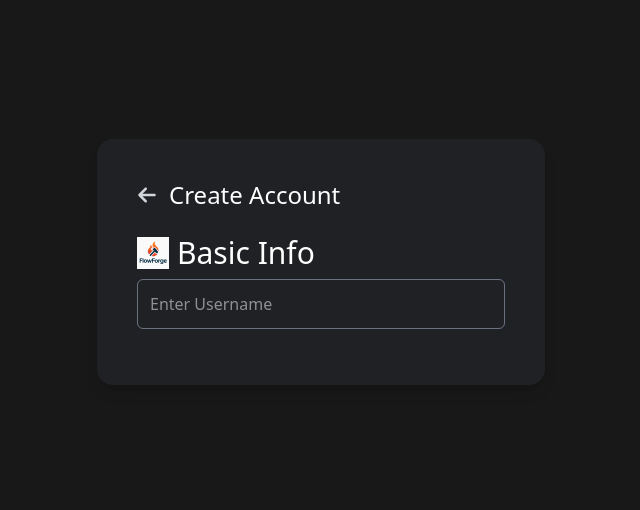
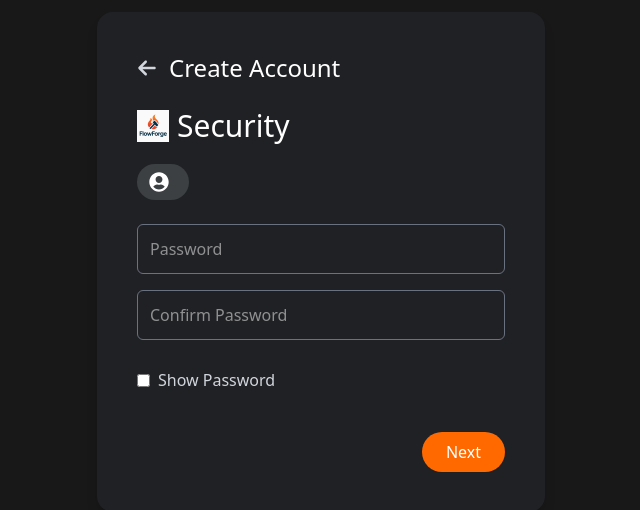
Before and after one commit to AbhinavSharma0188/Major_Project_2, a React (Vite) app in the folder frontend/vite-project/: page /signup in a window 1280 px wide. Shown: the part 138-648 px from the top of the page, without its empty margins (319-959 px from the left). Built offline with nearby package versions, Linux system fonts and the light colour scheme.

Commit message:
step 2 completed of signup

```diff
--- a/frontend/vite-project/src/Pages/SignUp.jsx
+++ b/frontend/vite-project/src/Pages/SignUp.jsx
@@ -1,9 +1,16 @@
 import { useState } from 'react';
+import { FaUserCircle } from "react-icons/fa";
 import { FaArrowLeft } from "react-icons/fa6";
 import logo from '../../public/logo.png';
 
 function SignUp() {
-    const [step,setStep]=useState(1);
+    const [step,setStep]=useState(2);
+    const [userName,setUserName]=useState("");
+    const [email,setEmail]=useState("");
+    const [password,setPassword]=useState("");
+    const [confirmPassword,setConfirmPassword]=useState("");
+    const [showPassword,setShowPassword]=useState(false)
+
   return (
     <div className='flex items-center justify-center min-h-screen bg-[#181818]'>
     <div className='bg-[#202124] rounded-2xl p-10 w-full max-w-md shadow-lg'>
@@ -23,14 +30,47 @@
 
         {step==1 && (
             <>
-            <h1 className='text-3xl font-normal text-white mb-2 flex items-center gap-2'>
+            <h1 className='text-3xl font-normal text-white mb-5 flex items-center gap-2'>
 
                   <img src={logo} alt="logo" className='w-8 h-8' />
                   Basic Info
             </h1>
-            <input type="text" placeholder='Enter Username'  className='w-full bg-transparent border border-gray-500 rounded-md px-3 py-3 text-white focus:outline-none focus:border-orange-500 mb-4 '/>
+            <input type="text" placeholder='Enter Username'  className='w-full bg-transparent border border-gray-500 rounded-md px-3 py-3 text-white focus:outline-none focus:border-orange-500 mb-4 ' onChange={(e)=>setUserName(e.target.value)} value={userName}/>
+            <input type="text" placeholder='Enter Email'  className='w-full bg-transparent border border-gray-500 rounded-md px-3 py-3 text-white focus:outline-none focus:border-orange-500 mb-4 ' onChange={(e)=>setEmail(e.target.value)} value={email}/>
+
+            <div className='flex justify-end mt-10'>
+                <button className='bg-orange-500 text-white px-6 py-2  hover:bg-orange-600 rounded-full'>Next</button>
+            </div>
+
+            </>
 
 
+
+        )}
+        {step==2 && (
+            <>
+            <h1 className='text-3xl font-normal text-white mb-5 flex items-center gap-2'>
+
+                  <img src={logo} alt="logo" className='w-8 h-8' />
+                 Security
+            </h1>
+            <div className='flex items-center bg-[#3c4043] text-white px-3 py-2 rounded-full w-fit mb-6'>
+
+
+                <FaUserCircle className=" mr-2 " size={20}/>
+                {email}
+
+            </div>
+            <input type={showPassword? "text":"password"} placeholder='Password'  className='w-full bg-transparent border border-gray-500 rounded-md px-3 py-3 text-white focus:outline-none focus:border-orange-500 mb-4 ' onChange={(e)=>setPassword(e.target.value)} value={password}/>
+            <input type={showPassword? "text":"password"} placeholder='Confirm Password'  className='w-full bg-transparent border border-gray-500 rounded-md px-3 py-3 text-white focus:outline-none focus:border-orange-500 mb-4 ' onChange={(e)=>setConfirmPassword(e.target.value)} value={confirmPassword}/>
+          <div className='flex items-center gap-2 mt-3'>
+            <input type="checkbox"  id="showpass" checked={showPassword} onChange={()=>setShowPassword(!showPassword)}/>
+            <label htmlFor="showpass" className='text-gray-300 cursor-pointer'>Show Password</label>
+
+          </div>
+            <div className='flex justify-end mt-10'>
+                <button className='bg-orange-500 text-white px-6 py-2  hover:bg-orange-600 rounded-full'>Next</button>
+            </div>
 
             </>
 
@@ -48,6 +88,7 @@
 
 
 
+
     </div>
   )
 }
```
